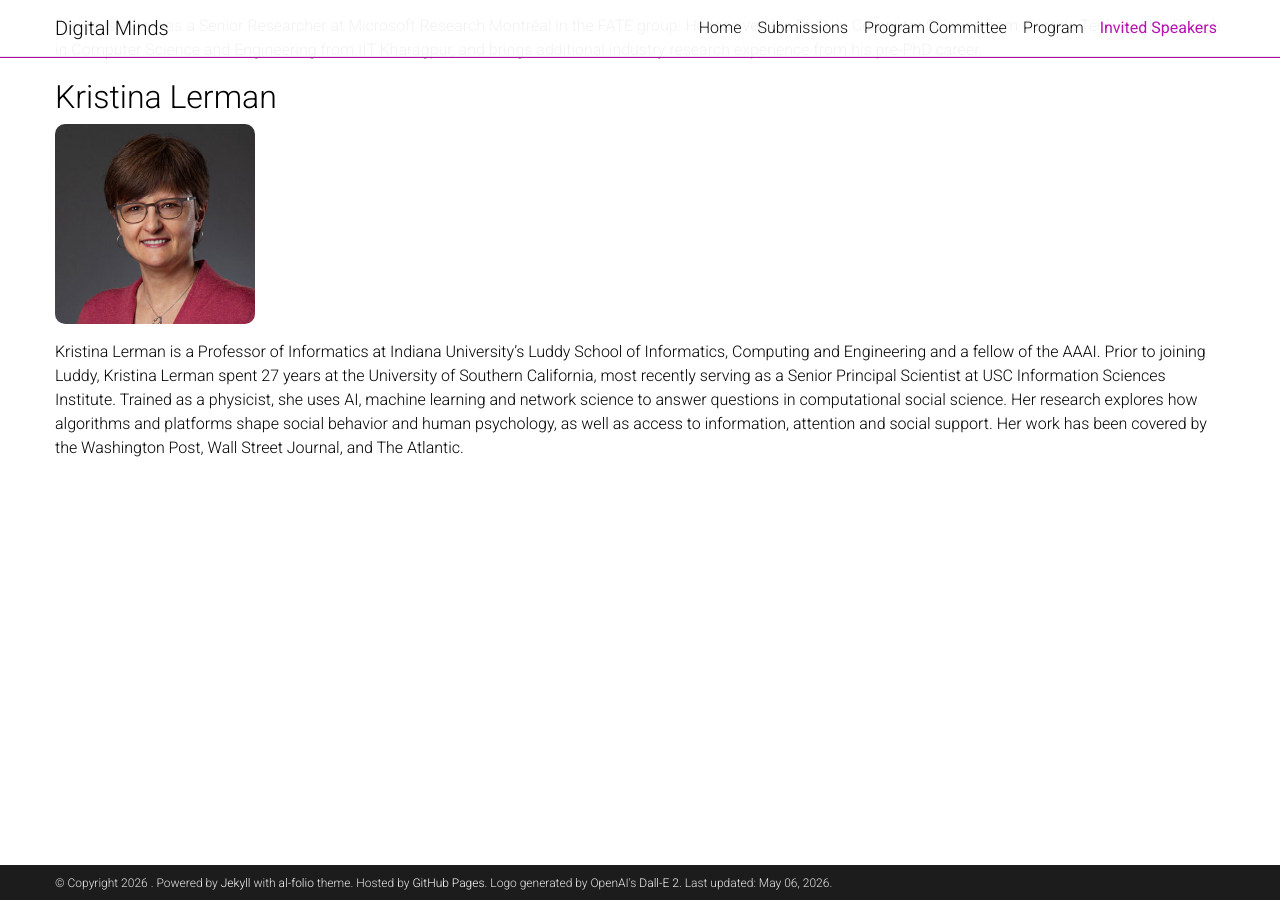
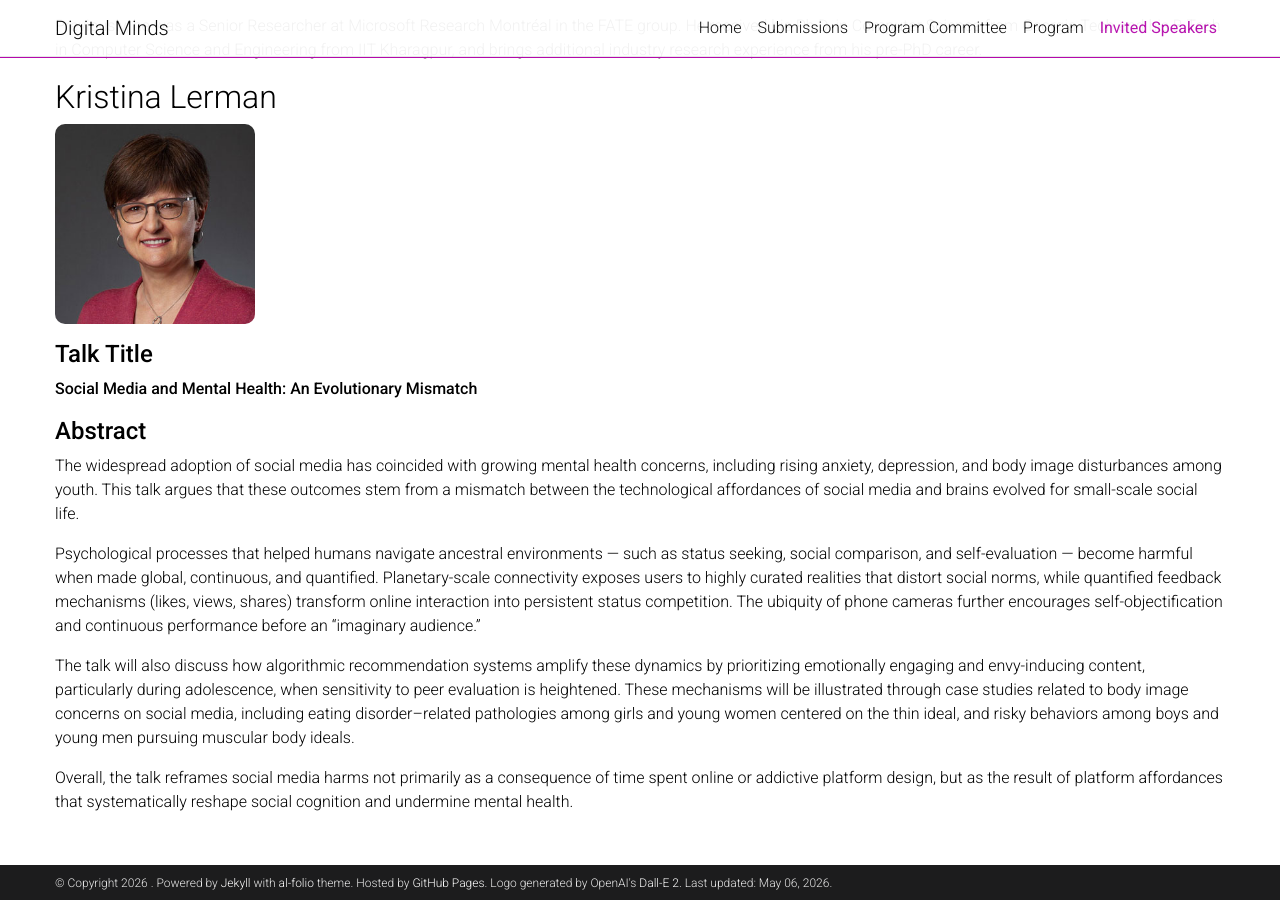
Before and after one commit to DMWorkshop/dmworkshop.github.io, a Jekyll site: the page built from _pages/invited_speaker.md, in a window 1280 px wide and 900 px high, scrolled down 722 px. Built offline with Jekyll 4.4.1, drawn with Linux system fonts in a browser that asks for light colours; a style sheet for code colours, icons or effects is not loaded.

Commit message:
title and abstract of kristina added

```diff
--- a/_pages/invited_speaker.md
+++ b/_pages/invited_speaker.md
@@ -22,4 +22,15 @@ Previously, he was a Senior Researcher at Microsoft Research Montréal in the FA
 
 <img src="../assets/img/speakers/krlerman.jpg" alt="Koustuv Saha" style="width:200px; border-radius:10px;">
 
-Kristina Lerman is a Professor of Informatics at Indiana University’s Luddy School of Informatics, Computing and Engineering and a fellow of the AAAI. Prior to joining Luddy, Kristina Lerman spent 27 years at the University of Southern California, most recently serving as a Senior Principal Scientist at USC Information Sciences Institute. Trained as a physicist, she uses AI, machine learning and network science to answer questions in computational social science. Her research explores how algorithms and platforms shape social behavior and human psychology, as well as access to information, attention and social support. Her work has been covered by the Washington Post, Wall Street Journal, and The Atlantic.
+
+#### **Talk Title**
+**Social Media and Mental Health: An Evolutionary Mismatch**
+
+#### **Abstract**
+The widespread adoption of social media has coincided with growing mental health concerns, including rising anxiety, depression, and body image disturbances among youth. This talk argues that these outcomes stem from a mismatch between the technological affordances of social media and brains evolved for small-scale social life.
+
+Psychological processes that helped humans navigate ancestral environments — such as status seeking, social comparison, and self-evaluation — become harmful when made global, continuous, and quantified. Planetary-scale connectivity exposes users to highly curated realities that distort social norms, while quantified feedback mechanisms (likes, views, shares) transform online interaction into persistent status competition. The ubiquity of phone cameras further encourages self-objectification and continuous performance before an “imaginary audience.”
+
+The talk will also discuss how algorithmic recommendation systems amplify these dynamics by prioritizing emotionally engaging and envy-inducing content, particularly during adolescence, when sensitivity to peer evaluation is heightened. These mechanisms will be illustrated through case studies related to body image concerns on social media, including eating disorder–related pathologies among girls and young women centered on the thin ideal, and risky behaviors among boys and young men pursuing muscular body ideals.
+
+Overall, the talk reframes social media harms not primarily as a consequence of time spent online or addictive platform design, but as the result of platform affordances that systematically reshape social cognition and undermine mental health.
```
